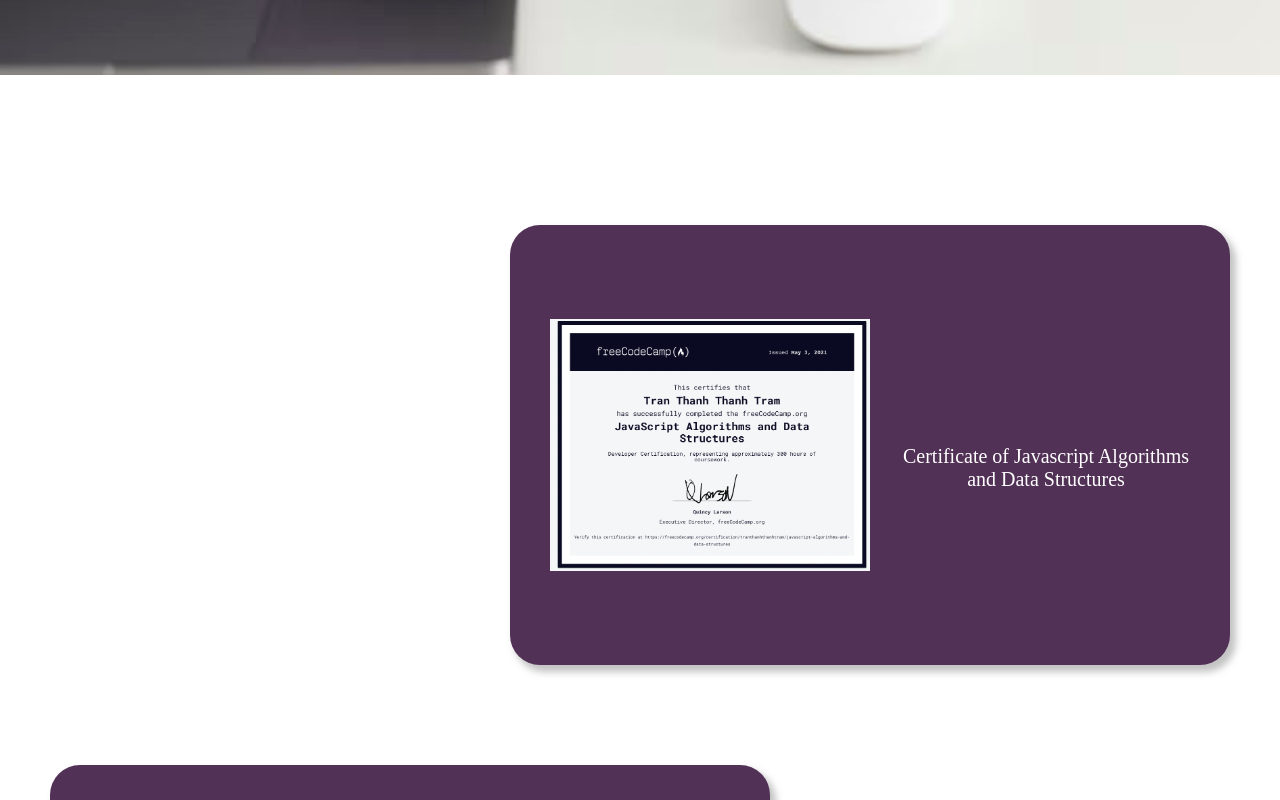
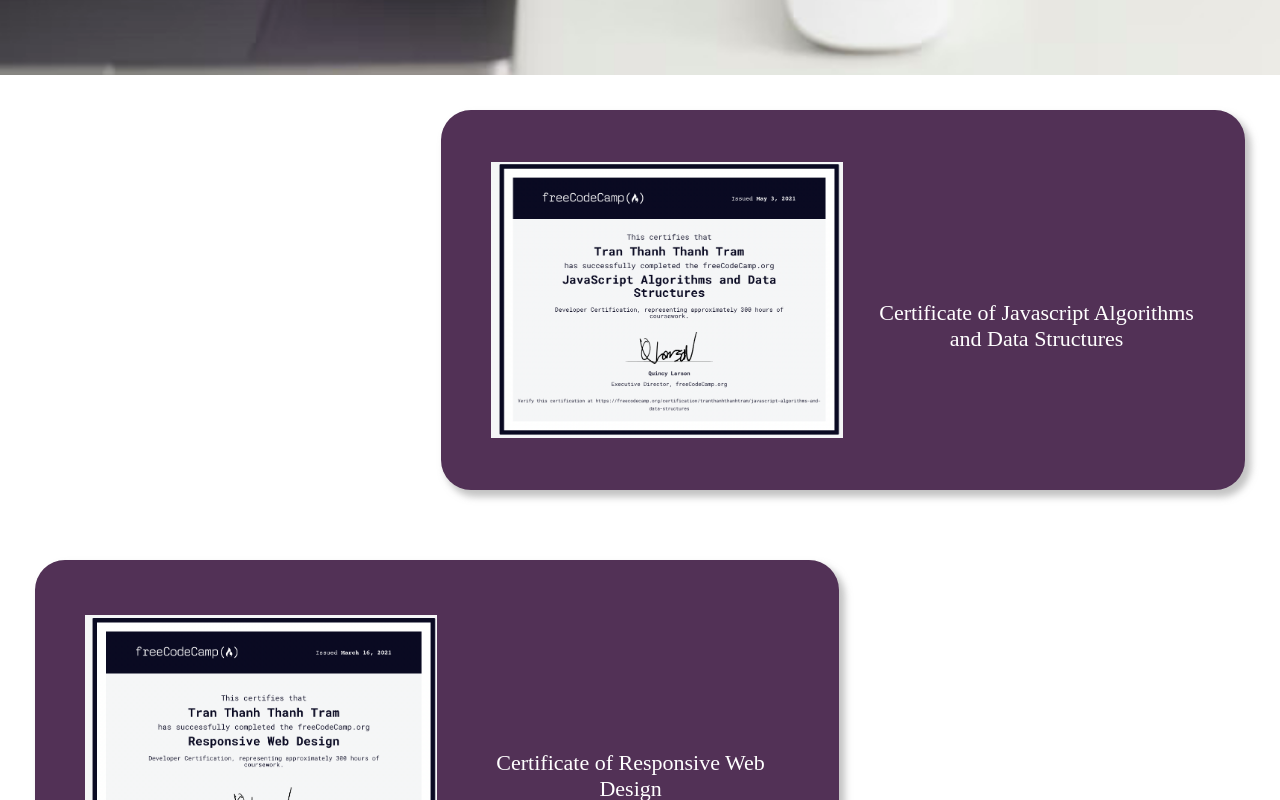
Before and after one commit to tramtran0497/Portfolio-CV-Official, a React (Create React App) app: page /#/certificate in a window 1280 px wide. Shown: the part 725-1525 px from the top of the page. Built offline with nearby package versions, Linux system fonts and the light colour scheme; no server answers; a web font is replaced by a local one.

Commit message:
Responsive web design for Certificates page

```diff
--- a/src/components/certificateCard/CertificateCard.tsx
+++ b/src/components/certificateCard/CertificateCard.tsx
@@ -36,7 +36,13 @@
       {isChosen ? (
         <ImageWrapperLarge>
           <IoIosClose
-            style={{ position: 'absolute', top: '10px', right: '20px', fontSize: '40px' }}
+            style={{
+              position: 'absolute',
+              top: '10px',
+              right: '20px',
+              fontSize: '40px',
+              color: 'white',
+            }}
             onClick={() => setIsChosen(!isChosen)}
           />
           <ImageLarge src={image} alt={nameImage} />
--- a/src/components/certificateCard/styles.tsx
+++ b/src/components/certificateCard/styles.tsx
@@ -10,6 +10,26 @@
   background-color: #523156;
   display: flex;
   align-items: center;
+  @media only screen and (min-width: 768px) {
+    width: 70vw;
+    height: 30vh;
+    padding: 20px;
+    margin: 30px;
+  }
+
+  @media only screen and (min-width: 992px) {
+    width: 60vw;
+    height: 30vh;
+    padding: 40px;
+    margin: 30px;
+  }
+
+  @media only screen and (min-width: 1200px) {
+    width: 55vw;
+    height: 35vh;
+    padding: 50px;
+    margin: 35px;
+  }
 `;
 
 export const ImageWrapper = styled.div`
@@ -29,16 +49,46 @@
   position: fixed;
   top: 120px;
   left: 50px;
+  @media only screen and (min-width: 768px) {
+    top: 80px;
+    left: 20px;
+    padding: 30px 20px;
+    height: 75vh;
+  }
+
+  @media only screen and (min-width: 992px) {
+    top: 90px;
+    left: 30px;
+    padding: 30px 20px;
+    height: 70vh;
+  }
+
+  @media only screen and (min-width: 1200px) {
+    top: 120px;
+    left: 50px;
+    padding: 30px 20px;
+    height: 70vh;
+  }
 `;
 
 export const ImageLarge = styled.img`
   position: absolute;
-  top: 30px;
-  left: 60px;
+  left: 35px;
   width: 90%;
   height: 90%;
   object-fit: contain;
   z-index: 2;
+  @media only screen and (min-width: 768px) {
+    top: 50px;
+  }
+
+  @media only screen and (min-width: 992px) {
+    top: 30px;
+  }
+
+  @media only screen and (min-width: 1200px) {
+    top: 30px;
+  }
 `;
 
 export const Image = styled.img`
@@ -54,7 +104,6 @@
 
 export const CertificateTitle = styled.div`
   position: absolute;
-  font-size: 20px;
   top: 50%;
   left: 10%;
   text-align: center;
@@ -65,4 +114,15 @@
   &:hover {
     text-decoration: underline;
   }
+  @media only screen and (min-width: 768px) {
+    font-size: 17px;
+  }
+
+  @media only screen and (min-width: 992px) {
+    font-size: 20px;
+  }
+
+  @media only screen and (min-width: 1200px) {
+    font-size: 22px;
+  }
 `;
--- a/src/styles/CertificateStyles.tsx
+++ b/src/styles/CertificateStyles.tsx
@@ -14,4 +14,13 @@
   justify-content: center;
   align-items: center;
   padding: 100px 0;
+  @media only screen and (min-width: 768px) {
+    padding: 0px;
+  }
+
+  @media only screen and (min-width: 992px) {
+  }
+
+  @media only screen and (min-width: 1200px) {
+  }
 `;
```
